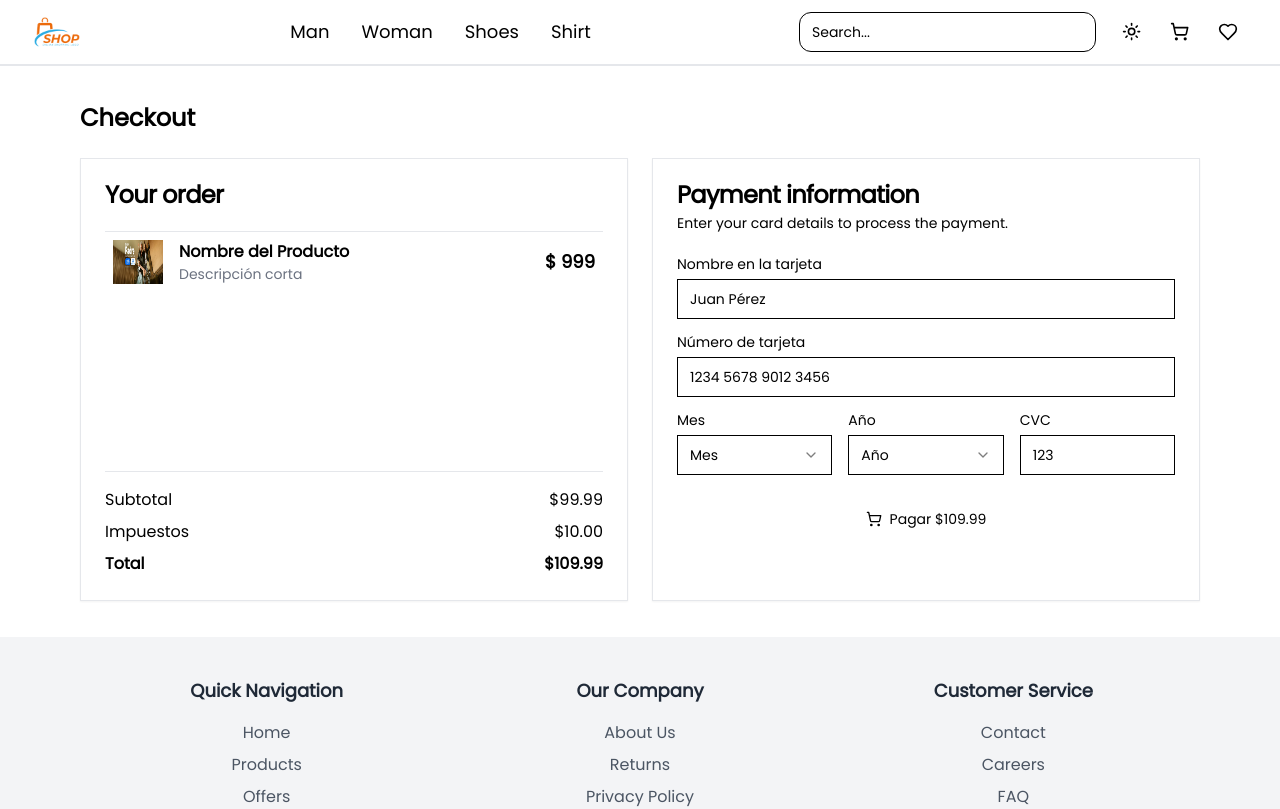
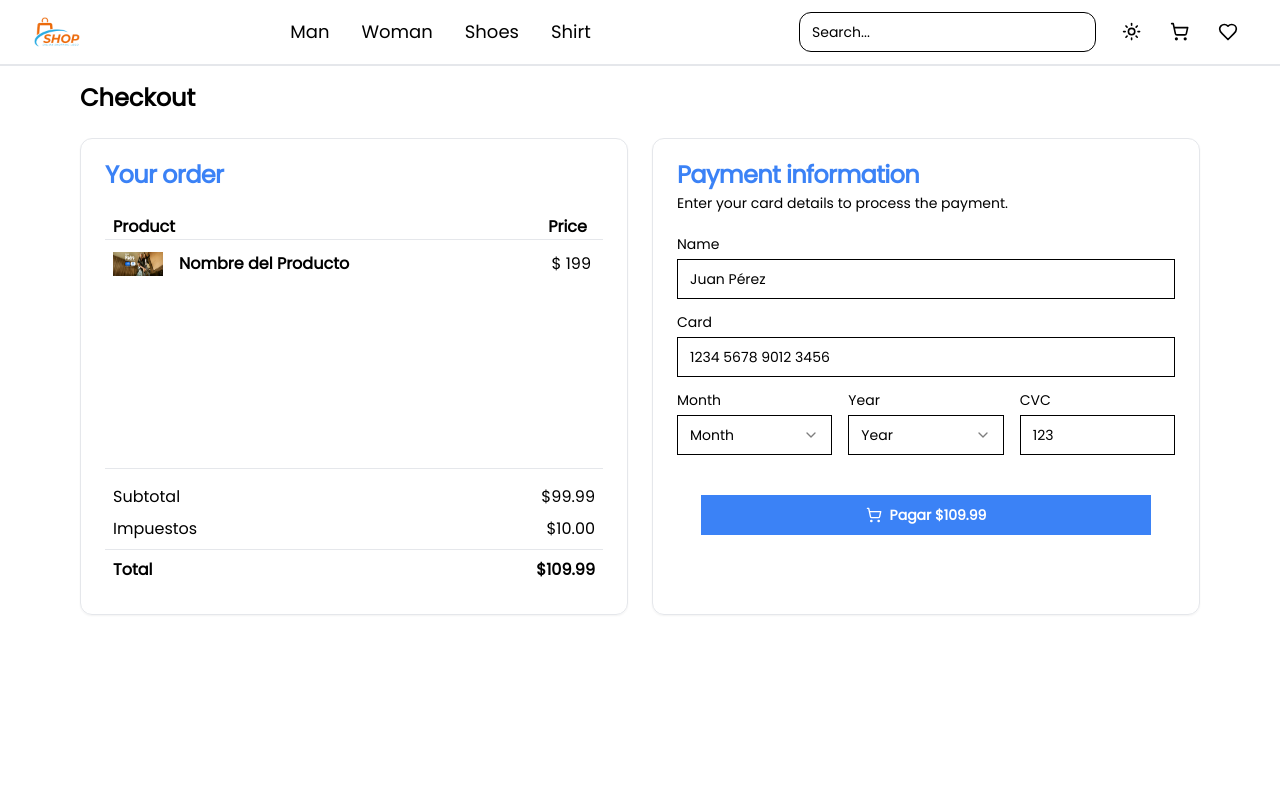
Before and after one commit to angeloChoque/project-e-commerce, a Next.js app: page /products/sheckout in a window 1280 px wide. Shown: the top 809 px of the page. Built offline with nearby package versions, Linux system fonts and the light colour scheme.

Commit message:
Added pages for app

```diff
--- a/package.json
+++ b/package.json
@@ -24,6 +24,7 @@
     "next-themes": "^0.3.0",
     "react": "^18",
     "react-dom": "^18",
+    "sonner": "^1.5.0",
     "tailwind-merge": "^2.5.2",
     "tailwindcss-animate": "^1.0.7",
     "zustand": "^5.0.0-rc.2"
--- a/src/app/layout.tsx
+++ b/src/app/layout.tsx
@@ -4,6 +4,7 @@ import { Poppins } from "next/font/google";
 import { ThemeProvider } from "@/components/theme/themeProvider";
 import Header from "@/components/header";
 import FooterPage from "@/components/footerPage";
+import { Toaster } from "sonner";
 
 const poppins = Poppins({
   weight: "400",
@@ -33,6 +34,7 @@ export default function RootLayout({
           <main>{children}</main>
           <FooterPage />
         </ThemeProvider>
+        <Toaster richColors position="top-right" />
       </body>
     </html>
   );
--- a/src/app/products/page.tsx
+++ b/src/app/products/page.tsx
@@ -1,10 +1,20 @@
+import { ShoppingCart } from "lucide-react";
+import Link from "next/link";
 import React from "react";
 
 function page() {
   return (
-    <div>
-      asd
-      <div>asd</div>
+    <div className="h-screen flex flex-col text-center justify-center">
+      <h1 className="self-center text-4xl my-8">
+        ¡¡¡Thank you for shopping at the best store in the world!!!
+      </h1>
+      <Link
+        className="flex bg-blue-500 hover:bg-blue-700 self-center text-white font-semibold py-2 px-3 rounded-xl my-2  "
+        href={"/"}
+      >
+        <ShoppingCart className="pr-2" />
+        continue shopping
+      </Link>
     </div>
   );
 }
--- a/src/app/products/sheckout/page.tsx
+++ b/src/app/products/sheckout/page.tsx
@@ -7,6 +7,7 @@ import {
   Card,
   CardContent,
   CardDescription,
+  CardFooter,
   CardHeader,
   CardTitle,
 } from "@/components/ui/card";
@@ -20,57 +21,88 @@ import {
   SelectValue,
 } from "@/components/ui/select";
 import Image from "next/image";
+import { toast } from "sonner";
+import { useRouter } from "next/navigation";
 
 export default function Page() {
   const [isProcessing, setIsProcessing] = useState(false);
 
+  const router = useRouter();
+
+  const numberProducts = 10;
+
+  const handleClick = () => {
+    const myPromise = new Promise<{ name: string }>((resolve, reject) => {
+      setTimeout(() => {
+        const success = true;
+        success
+          ? numberProducts > 0
+            ? resolve({
+                name: `${numberProducts} producto${
+                  numberProducts > 1 ? "s" : ""
+                }`,
+              })
+            : reject("Number of products is less than 0.")
+          : reject("Ocurrió un error");
+      }, 2000);
+    });
+
+    toast.promise(myPromise, {
+      loading: "Cargando...",
+      success: (data) => {
+        router.push("/products");
+        return `La compra de ${data.name} producto se ha realizado`;
+      },
+      error: (error) => error,
+    });
+    myPromise.finally(() => setIsProcessing(false));
+  };
+
   const handleSubmit = (event: React.FormEvent) => {
     event.preventDefault();
     setIsProcessing(true);
-    setTimeout(() => {
-      setIsProcessing(false);
-      alert("¡Compra realizada con éxito!");
-    }, 2000);
+    handleClick();
   };
 
   return (
     <>
-      <div className="container xl:mx-auto lg:px-20 px-10 my-5 p-4">
+      <div className="container h-screen xl:mx-auto lg:px-20 px-5 p-4">
         <h1 className="text-2xl font-bold mb-6">Checkout</h1>
         <div className="grid md:grid-cols-2 gap-6">
-          <Card>
+          <Card className="rounded-xl">
             <CardHeader>
-              <CardTitle>Your order</CardTitle>
+              <CardTitle className="text-blue-500">Your order</CardTitle>
             </CardHeader>
             <CardContent>
-              <div className="flex items-center justify-between mb-4 p-2 border-t h-56">
-                <div className="flex space-x-4 self-start">
+              <div className="flex justify-between my-1 border-b">
+                <p className="font-semibold mx-2">Product</p>
+                <p className="font-semibold mr-4">Price</p>
+              </div>
+              <div className="h-56 overflow-auto">
+                <div className="flex justify-between p-2">
+                  <div className="flex space-x-4 self-start ">
                     <Image
                       src="/carousel1.webp"
                       alt="imagen"
                       width={50}
                       height={50}
                     />
-                  <div>
                     <h3 className="font-semibold">Nombre del Producto</h3>
-                    <p className="text-sm text-gray-500">Descripción corta</p>
+                  </div>
+                  <p className="mr-1">$ 199</p>
                 </div>
               </div>
-                <p className="text-lg font-bold self-start justify-center mt-2 ">
-                  $ 999
-                </p>
-              </div>
 
-              <div className="border-t pt-4">
-                <div className="flex justify-between">
+              <div className="border-t pt-4 ">
+                <div className="flex justify-between mx-2">
                   <p>Subtotal</p>
                   <p>$99.99</p>
                 </div>
-                <div className="flex justify-between mt-2">
+                <div className="flex justify-between mt-2 mx-2">
                   <p>Impuestos</p>
                   <p>$10.00</p>
                 </div>
-                <div className="flex justify-between mt-2 font-semibold">
+                <div className="flex justify-between mt-2 font-semibold border-t p-2">
                   <p>Total</p>
                   <p>$109.99</p>
                 </div>
@@ -78,9 +110,11 @@ export default function Page() {
             </CardContent>
           </Card>
 
-          <Card>
+          <Card className="rounded-xl">
             <CardHeader>
-              <CardTitle>Payment information</CardTitle>
+              <CardTitle className="text-blue-500">
+                Payment information
+              </CardTitle>
               <CardDescription>
                 Enter your card details to process the payment.{" "}
               </CardDescription>
@@ -89,11 +123,11 @@ export default function Page() {
               <form onSubmit={handleSubmit}>
                 <div className="grid gap-4">
                   <div className="grid gap-2">
-                    <Label htmlFor="name">Nombre en la tarjeta</Label>
+                    <Label htmlFor="name">Name</Label>
                     <Input id="name" placeholder="Juan Pérez" required />
                   </div>
                   <div className="grid gap-2">
-                    <Label htmlFor="number">Número de tarjeta</Label>
+                    <Label htmlFor="number">Card</Label>
                     <Input
                       id="number"
                       placeholder="1234 5678 9012 3456"
@@ -102,10 +136,10 @@ export default function Page() {
                   </div>
                   <div className="grid grid-cols-3 gap-4">
                     <div className="grid gap-2">
-                      <Label htmlFor="month">Mes</Label>
+                      <Label htmlFor="month">Month</Label>
                       <Select>
                         <SelectTrigger id="month">
-                          <SelectValue placeholder="Mes" />
+                          <SelectValue placeholder="Month" />
                         </SelectTrigger>
                         <SelectContent>
                           {Array.from({ length: 12 }, (_, i) => i + 1).map(
@@ -122,10 +156,10 @@ export default function Page() {
                       </Select>
                     </div>
                     <div className="grid gap-2">
-                      <Label htmlFor="year">Año</Label>
+                      <Label htmlFor="year">Year</Label>
                       <Select>
                         <SelectTrigger id="year">
-                          <SelectValue placeholder="Año" />
+                          <SelectValue placeholder="Year" />
                         </SelectTrigger>
                         <SelectContent>
                           {Array.from(
@@ -144,20 +178,19 @@ export default function Page() {
                       <Input id="cvc" placeholder="123" required />
                     </div>
                   </div>
-                </div>
+
+                  <CardFooter>
                     <Button
-                  className="w-full mt-6"
+                      className="w-full bg-blue-500 hover:bg-blue-700 text-white font-semibold py-2 px-3 mt-6 "
                       type="submit"
                       disabled={isProcessing}
                     >
-                  {isProcessing ? (
-                    <>Procesando...</>
-                  ) : (
                       <>
                         <ShoppingCart className="mr-2 h-4 w-4" /> Pagar $109.99
                       </>
-                  )}
                     </Button>
+                  </CardFooter>
+                </div>
               </form>
             </CardContent>
           </Card>
```
Also changed, not shown: src/components/ui/select.tsx (+24 -24 lines), 1 other file (tests, documents, lock files or other folders). Lines whose indentation alone changed are shown as unchanged.
